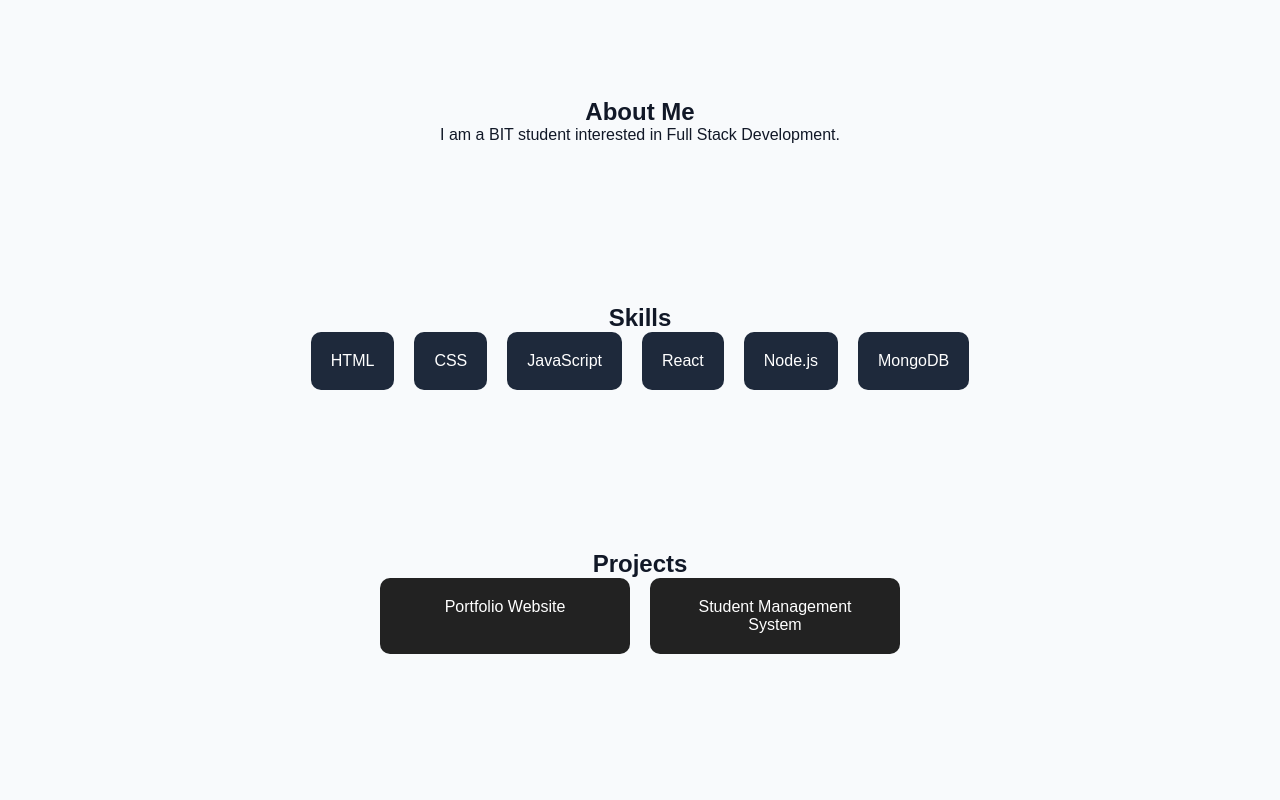
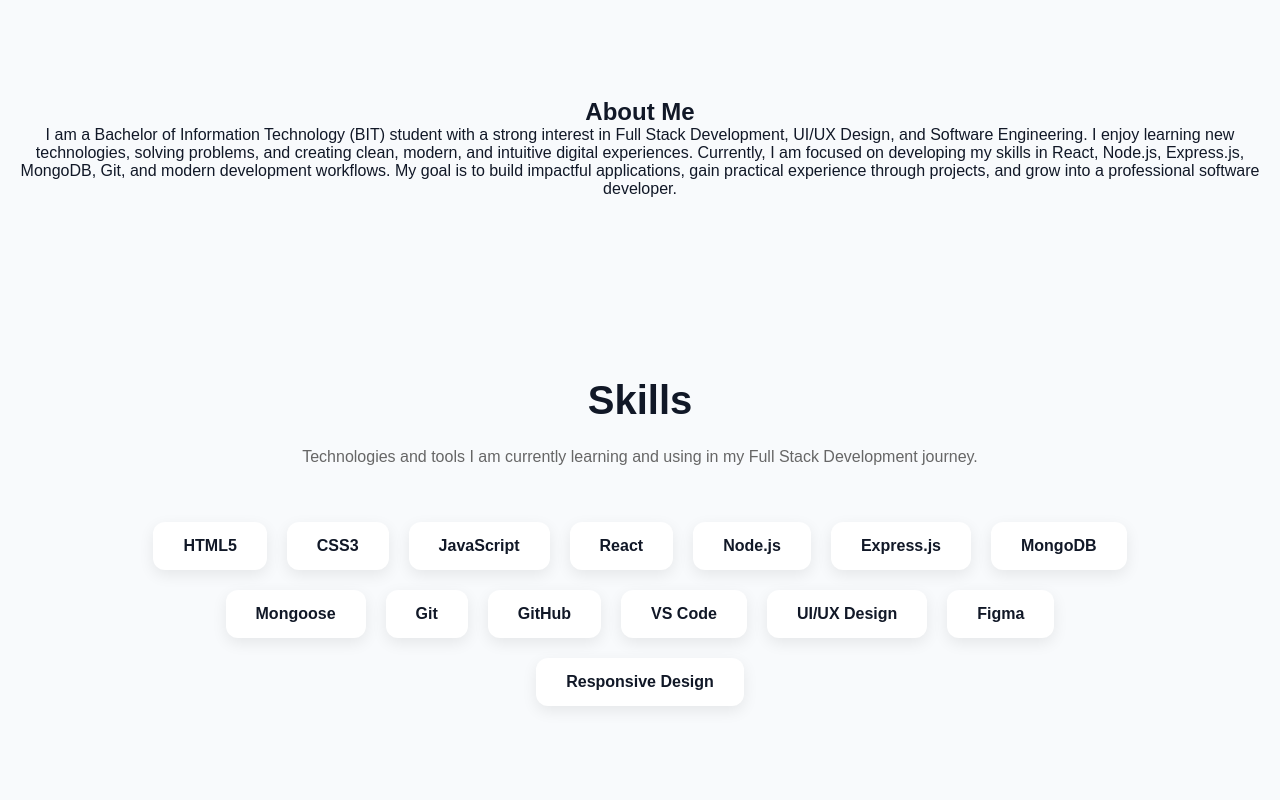
Before and after one commit to Pradiptiruwa/my-portfolio-v2, a React (Vite) app: page / in a window 1280 px wide. Shown: the part 840-1640 px from the top of the page. Built offline with nearby package versions, Linux system fonts and the light colour scheme; the HTML template or start-up script is replaced by a standard one.

Commit message:
Updated skills section design

```diff
--- a/index.html
+++ b/index.html
@@ -11,3 +11,6 @@
     <script type="module" src="/src/main.jsx"></script>
   </body>
 </html>
+
+
+c
--- a/src/components/About.jsx
+++ b/src/components/About.jsx
@@ -10,9 +10,11 @@ return(
 
 <p>
 
-I am a BIT student interested in
-Full Stack Development.
+I am a Bachelor of Information Technology (BIT) student with a strong interest in Full Stack Development, UI/UX Design, and Software Engineering.
 
+I enjoy learning new technologies, solving problems, and creating clean, modern, and intuitive digital experiences. Currently, I am focused on developing my skills in React, Node.js, Express.js, MongoDB, Git, and modern development workflows.
+
+My goal is to build impactful applications, gain practical experience through projects, and grow into a professional software developer.
 </p>
 
 </section>
--- a/src/components/Hero.jsx
+++ b/src/components/Hero.jsx
@@ -26,7 +26,7 @@ function Hero() {
       />
 
       <h1>
-        Hello, I'm Pradip Tiruwa 👋
+        Hello, I'm Pradip Sunar 👋
       </h1>
 
       <h2>
@@ -34,11 +34,7 @@ function Hero() {
       </h2>
 
       <p>
-        I am a BIT student passionate about
-        Full Stack Development, Web Technologies,
-        Software Engineering and MERN Stack.
-        I enjoy building modern, responsive
-        and user-friendly web applications.
+        Passionate about Full Stack Development, UI/UX Design, and modern web technologies. Currently exploring the MERN Stack and building responsive, user-friendly web applications while continuously improving my technical and problem-solving skills.
       </p>
 
       <div className="buttons">
--- a/src/components/Navbar.jsx
+++ b/src/components/Navbar.jsx
@@ -13,7 +13,7 @@ function Navbar() {
     <nav className="navbar">
 
       <div className="logo">
-        Pradip Tiruwa
+        Pradip Sunar
       </div>
 
       <ul className="nav-links">
--- a/src/components/Skills.css
+++ b/src/components/Skills.css
@@ -1,8 +1,26 @@
 .skills{
 
-padding:80px 20px;
+padding:100px 10%;
+text-align:center;
 
-text-align:center;
+}
+
+.skills h2{
+
+font-size:40px;
+margin-bottom:20px;
+
+}
+
+.skills-text{
+
+max-width:700px;
+margin:auto;
+margin-bottom:50px;
+
+color:#666;
+
+line-height:1.8;
 
 }
 
@@ -10,22 +28,36 @@ text-align:center;
 
 display:flex;
 
-gap:20px;
+flex-wrap:wrap;
 
 justify-content:center;
 
-flex-wrap:wrap;
+gap:20px;
 
 }
 
 .skill-card{
 
-padding:20px;
+padding:15px 30px;
 
-background:#1e293b;
+background:white;
 
-color:white;
+border-radius:12px;
 
-border-radius:10px;
+font-weight:600;
+
+box-shadow:0 5px 15px rgba(0,0,0,0.08);
+
+transition:0.3s;
+
+cursor:pointer;
 
 }
+
+.skill-card:hover{
+
+transform:translateY(-5px);
+
+box-shadow:0 8px 20px rgba(0,0,0,0.15);
+
+}
--- a/src/components/Skills.jsx
+++ b/src/components/Skills.jsx
@@ -1,37 +1,63 @@
 import { motion } from "framer-motion";
 import "./Skills.css";
 
-function Skills(){
+function Skills() {
 
-return(
+const skills = [
+  "HTML5",
+  "CSS3",
+  "JavaScript",
+  "React",
+  "Node.js",
+  "Express.js",
+  "MongoDB",
+  "Mongoose",
+  "Git",
+  "GitHub",
+  "VS Code",
+  "UI/UX Design",
+  "Figma",
+  "Responsive Design"
+];
+
+return (
+
 <motion.section
-  className="skills"
-  id="skills"
-  initial={{ opacity: 0, x: -100 }}
-  whileInView={{ opacity: 1, x: 0 }}
-  transition={{ duration: 1 }}
-  viewport={{ once: true }}
+className="skills"
+id="skills"
+initial={{ opacity: 0, y: 50 }}
+whileInView={{ opacity: 1, y: 0 }}
+transition={{ duration: 0.8 }}
+viewport={{ once: true }}
 >
 
 <h2>Skills</h2>
 
+<p className="skills-text">
+
+Technologies and tools I am currently learning and using in my Full Stack Development journey.
+
+</p>
+
 <div className="skills-container">
 
-<div className="skill-card">HTML</div>
+{skills.map((skill,index)=>(
 
-<div className="skill-card">CSS</div>
+<div
+key={index}
+className="skill-card"
+>
 
-<div className="skill-card">JavaScript</div>
+{skill}
 
-<div className="skill-card">React</div>
+</div>
 
-<div className="skill-card">Node.js</div>
-
-<div className="skill-card">MongoDB</div>
+))}
 
 </div>
 
 </motion.section>
+
 )
 
 }
```
